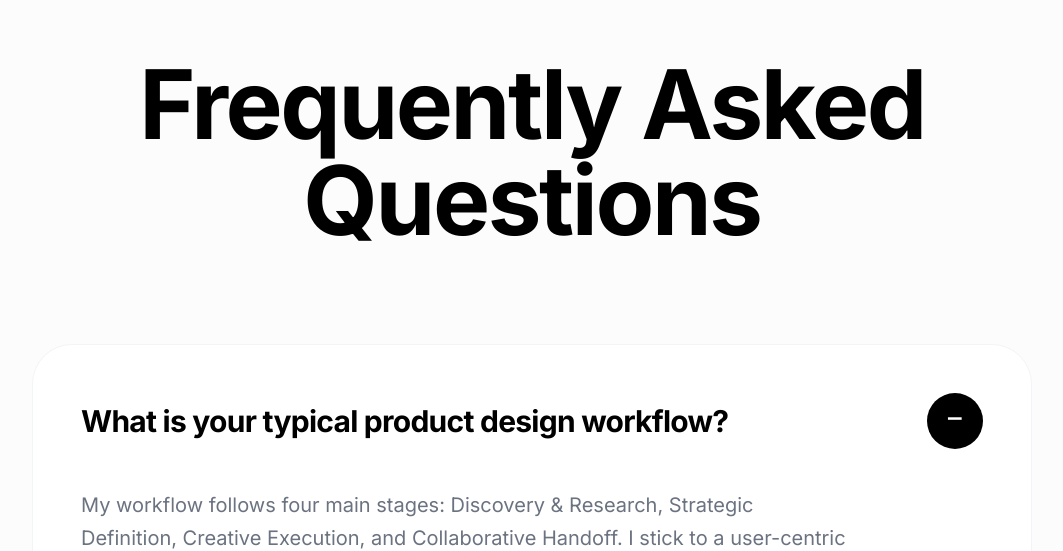
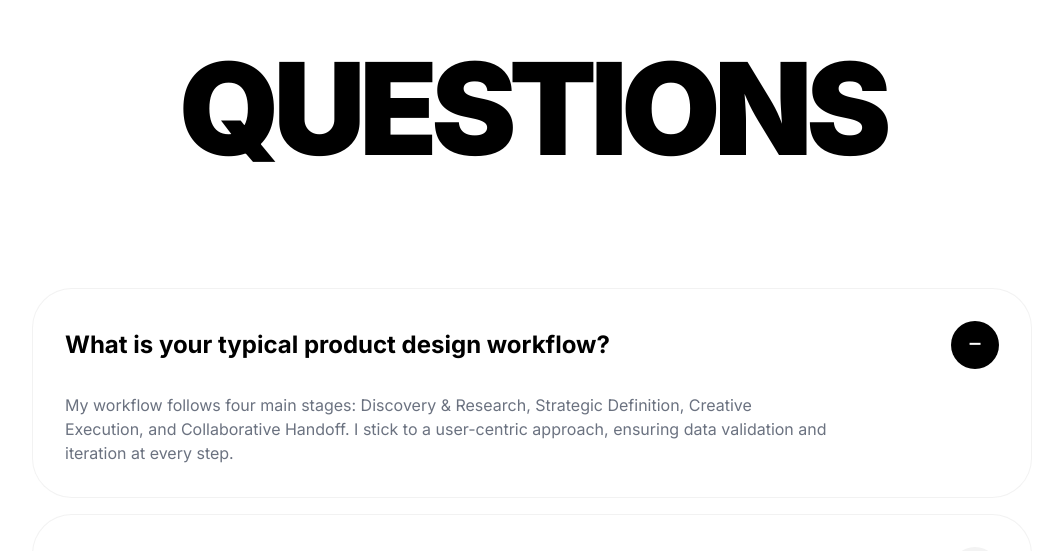
Before and after one commit to s55447236/---aistudio-, a React (Vite) app: page / in a window 1280 px wide. Shown: the part 2933-3484 px from the top of the page, without its empty margins (108-1171 px from the left). Built offline with nearby package versions, Linux system fonts and the light colour scheme.

Commit message:
feat: Refactor FAQ header and navbar logic
Updates the FAQ header text to be more concise and implements logic to ensure the navbar remains visible on the project detail page.

```diff
--- a/App.tsx
+++ b/App.tsx
@@ -77,7 +77,6 @@ const App: React.FC = () => {
 
   useEffect(() => {
     const handleScroll = () => {
-      // For project detail, the navbar must always be resident (常驻)
       if (currentPage === 'project-detail') {
         setShowNavbar(true);
         return;
@@ -194,7 +193,7 @@ const App: React.FC = () => {
         }
       ],
       faq: {
-        header: "Frequently Asked Questions",
+        header: "QUESTIONS",
         items: [
           { q: "What is your typical product design workflow?", a: "My workflow follows four main stages: Discovery & Research, Strategic Definition, Creative Execution, and Collaborative Handoff. I stick to a user-centric approach, ensuring data validation and iteration at every step." },
           { q: "What tools do you use for your design work?", a: "Figma is my primary tool for prototyping and design systems. I also use Adobe Creative Cloud (PS, AI, AE) for visual assets and Blender or Spline for 3D elements." },
@@ -341,7 +340,7 @@ const App: React.FC = () => {
                   <h3 className="text-2xl font-bold leading-tight mb-4 group-hover:translate-x-1 transition-transform duration-500">
                     {article.title}
                   </h3>
-                  <p className="text-gray-500 text-sm leading-relaxed mb-8 line-clamp-2">
+                  <p className="text-gray-500 text-sm md:text-base leading-relaxed mb-8 line-clamp-2">
                     {article.desc}
                   </p>
                   <div className="mt-auto flex items-center gap-2 text-xs font-bold uppercase tracking-widest transition-all group-hover:gap-4">
@@ -356,36 +355,36 @@ const App: React.FC = () => {
           </section>
 
           {/* FAQ Section */}
-          <section className="bg-[#fcfcfc] py-40 px-6 md:px-12 border-t border-gray-100 w-full">
+          <section className="bg-white py-40 px-6 md:px-12 w-full">
             <div className="max-w-[1000px] mx-auto">
-              <h2 className="text-6xl md:text-8xl font-bold tracking-tight text-center mb-24">
+              <h2 className="font-huge text-[10vw] md:text-[8rem] uppercase tracking-tighter text-center mb-32 leading-[0.8]">
                 {translations.faq.header}
               </h2>
 
-              <div className="space-y-6">
+              <div className="space-y-4">
                 {translations.faq.items.map((item, idx) => (
                   <div
                     key={idx}
-                    className={`bg-white rounded-[40px] p-8 md:p-12 transition-all duration-700 border border-gray-100 hover:border-gray-200 interactive group`}
+                    className={`bg-white rounded-[40px] p-4 md:p-8 transition-all duration-700 border border-black/5 hover:border-black/10 interactive group`}
                     onClick={() => setOpenFaq(openFaq === idx ? null : idx)}
                   >
-                    <div className="flex justify-between items-center cursor-none">
-                      <h3 className="text-2xl md:text-3xl font-bold tracking-tight pr-12">
+                    <div className="flex justify-between items-center cursor-none gap-8">
+                      <h3 className="text-lg md:text-2xl leading-[1.2] font-bold text-black flex-1">
                         {item.q}
                       </h3>
-                      <div className={`w-14 h-14 rounded-full bg-[#f3f3f3] flex items-center justify-center transition-all duration-500 ${openFaq === idx ? 'bg-black text-white' : 'group-hover:bg-gray-200'}`}>
-                        <span className={`text-3xl font-medium transition-transform duration-500 ${openFaq === idx ? 'rotate-180' : 'rotate-0'}`}>
+                      <div className={`flex-shrink-0 w-8 h-8 md:w-12 md:h-12 rounded-full flex items-center justify-center transition-all duration-500 ${openFaq === idx ? 'bg-black text-white' : 'bg-[#f3f3f3] text-black group-hover:bg-gray-200'}`}>
+                        <span className={`text-xl md:text-2xl font-light transition-transform duration-500 ${openFaq === idx ? 'rotate-180' : 'rotate-0'}`}>
                           {openFaq === idx ? '−' : '+'}
                         </span>
                       </div>
                     </div>
                     <div
                       className={`grid transition-all duration-700 ease-[cubic-bezier(0.19,1,0.22,1)] ${
-                        openFaq === idx ? 'grid-rows-[1fr] opacity-100 mt-10' : 'grid-rows-[0fr] opacity-0'
+                        openFaq === idx ? 'grid-rows-[1fr] opacity-100 mt-6' : 'grid-rows-[0fr] opacity-0'
                       }`}
                     >
                       <div className="overflow-hidden">
-                        <p className="text-gray-500 text-xl leading-relaxed max-w-3xl">
+                        <p className="text-gray-500 text-sm md:text-base leading-relaxed max-w-3xl">
                           {item.a}
                         </p>
                       </div>
```
